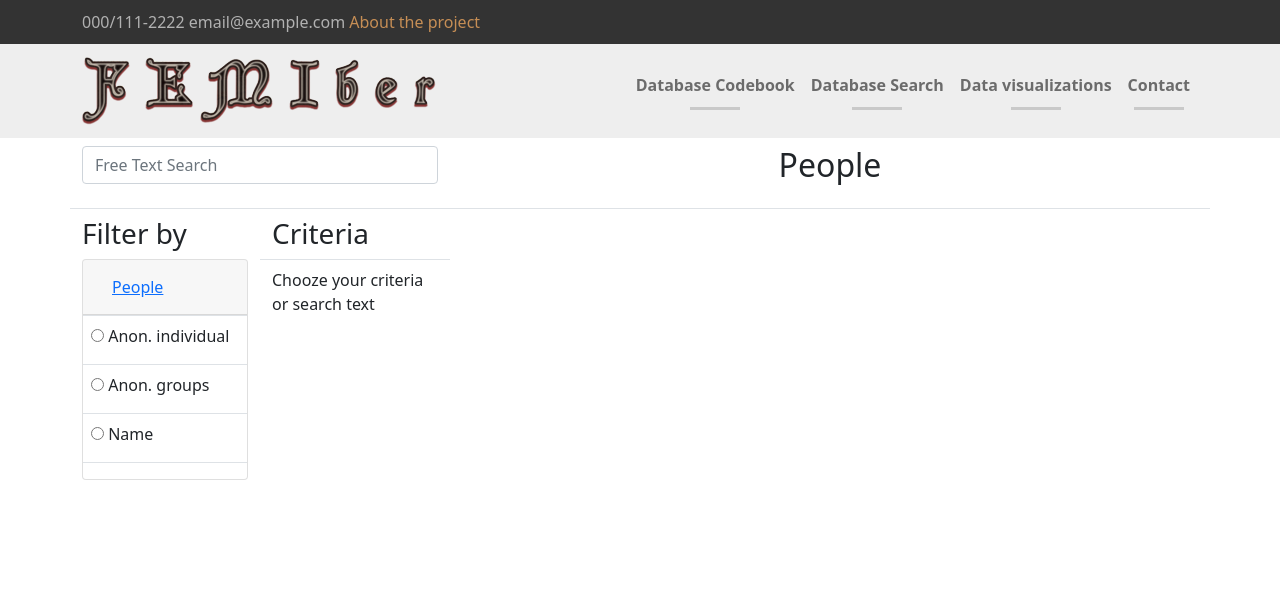
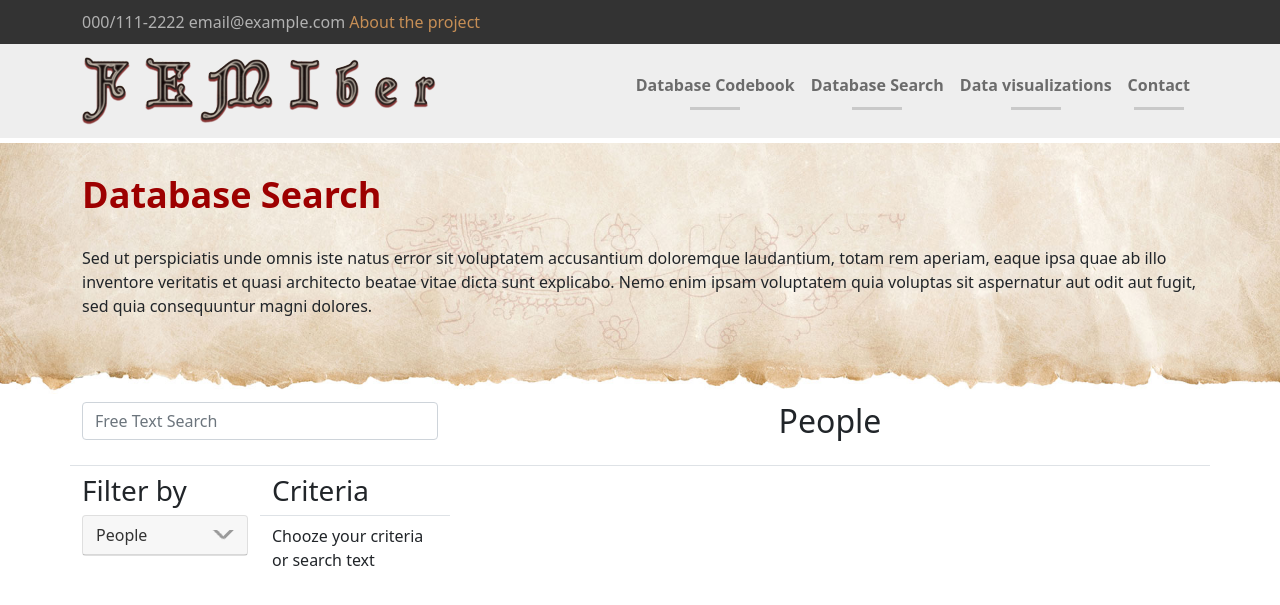
Before and after one commit to miiihaaas/Femiber, a Flask app: page / in a window 1280 px wide. Shown: the top 605 px of the page. Run offline with Flask 3, Linux system fonts and the light colour scheme; data that the repository does not hold is empty; some libraries are stand-ins or nearby versions.

Commit message:
Miki-1-3

```diff
--- a/femiber/static/femiber.css
+++ b/femiber/static/femiber.css
@@ -1,8 +1,15 @@
 .top-bar { background-color: #333333; color: #b1b1b1; padding: 10px 0; }
 .top-bar a { color: #c68e55; text-decoration: none; }
 .top-bar a:hover { color: #fe8f1e; }
+header.site-header { border-bottom: 5px solid #fff;}
 nav.navbar { background-color: #eee; }
 nav.navbar .navbar-collapse { flex-grow: unset; }
 nav.navbar .navbar-nav .nav-link { font-weight: 600; position: relative; }
 nav.navbar .navbar-nav .nav-link:after { content: ''; width: 50px; height: 3px; background-color: #c9c9c9; bottom: 0; display: flex; margin: 10px auto 0 auto; }
 nav.navbar .navbar-nav .nav-link.active:after, nav.navbar .navbar-nav .nav-link:hover:after { background-color: #809a3b; }
+.page-title { background-image: url('img/paper-bg-2.jpg'); background-size: cover; background-position: bottom center; background-repeat: repeat-x; padding: 30px 0 60px 0; }
+.page-title h1 { color: #9d0000; font-size:  36px; font-weight: 600; margin-bottom: 30px; }
+.filterby .card-header {padding: 0;}
+.filterby span.btn.btn-link { display: flex; justify-content: space-between; align-items: center; text-align: left; text-decoration: none; color: #333333 }
+.arrow { transition: transform 0.3s ease; }
+.collapsed .arrow { transform: rotateX(180deg);height: fit-content; }
--- a/femiber/templates/home.html
+++ b/femiber/templates/home.html
@@ -12,18 +12,18 @@
 </div>
 <div class="row">
     {% if not filter_search_value %}
-    <div class="col-lg-2">
+    <div class="col-lg-2 filter-box">
         <h3>Filter by</h3>
-        <div id="accordion">
+        <div id="accordion" class="filterby">
             <div class="card">
                 <div class="card-header" id="headingPeople">
                     <h5 class="mb-0">
-                        <button class="btn btn-link" data-toggle="collapse" data-target="#collapsePeople" aria-expanded="true" aria-controls="collapsePeople">
-                            People
-                        </button>
+                        <span class="btn btn-link collapsed" data-toggle="collapse" data-target="#collapsePeople" aria-expanded="true" aria-controls="collapsePeople">
+                            People <img src="../static/img/arrow-up.png" class="arrow">
+                        </span>
                     </h5>
                 </div>
-                <div id="collapsePeople" class="collapse show" aria-labelledby="headingPeople" data-parent="#accordion">
+                <div id="collapsePeople" class="collapse" aria-labelledby="headingPeople" data-parent="#accordion">
                     <div class="body-card">
                         <table class="table">
                             <tbody>
@@ -77,12 +77,12 @@
             <div class="card">
                 <div class="card-header" id="headingKinship">
                     <h5 class="mb-0">
-                        <button class="btn btn-link" data-toggle="collapse" data-target="#collapseKinship" aria-expanded="true" aria-controls="collapseKinship">
-                            Kinship
-                        </button>
+                        <span class="btn btn-link collapsed" data-toggle="collapse" data-target="#collapseKinship" aria-expanded="true" aria-controls="collapseKinship">
+                            Kinship <img src="../static/img/arrow-up.png" class="arrow">
+                        </span>
                     </h5>
                 </div>
-                <div id="collapseKinship" class="collapse show" aria-labelledby="headingKinship" data-parent="#accordion">
+                <div id="collapseKinship" class="collapse" aria-labelledby="headingKinship" data-parent="#accordion">
                     <div class="card-body">
                         <table class="table">
                             <tbody>
@@ -108,12 +108,12 @@
             <div class="card">
                 <div class="card-header" id="headingReligion">
                     <h5 class="mb-0">
-                        <button class="btn btn-link" data-toggle="collapse" data-target="#collapseReligion" aria-expanded="true" aria-controls="collapseReligion">
-                            Religion
-                        </button>
+                        <span class="btn btn-link collapsed" data-toggle="collapse" data-target="#collapseReligion" aria-expanded="true" aria-controls="collapseReligion">
+                            Religion <img src="../static/img/arrow-up.png" class="arrow">
+                        </span>
                     </h5>
                 </div>
-                <div id="collapseReligion" class="collapse show" aria-labelledby="headingReligion" data-parent="#accordion">
+                <div id="collapseReligion" class="collapse" aria-labelledby="headingReligion" data-parent="#accordion">
                     <div class="card-body">
                         <table class="table">
                             <tbody>
@@ -139,12 +139,12 @@
             <div class="card">
                 <div class="card-header" id="headingReligionFlag">
                     <h5 class="mb-0">
-                        <button class="btn btn-link" data-toggle="collapse" data-target="#collapseReligionFlag" aria-expanded="true" aria-controls="collapseReligionFlag">
-                            Religion Flag
-                        </button>
+                        <span class="btn btn-link collapsed" data-toggle="collapse" data-target="#collapseReligionFlag" aria-expanded="true" aria-controls="collapseReligionFlag">
+                            Religion Flag <img src="../static/img/arrow-up.png" class="arrow">
+                        </span>
                     </h5>
                 </div>
-                <div id="collapseReligionFlag" class="collapse show" aria-labelledby="headingReligionFlag" data-parent="#accordion">
+                <div id="collapseReligionFlag" class="collapse" aria-labelledby="headingReligionFlag" data-parent="#accordion">
                     <div class="card-body">
                         <table class="table">
                             <tbody>
@@ -170,12 +170,12 @@
             <div class="card">
                 <div class="card-header" id="headingTraits">
                     <h5 class="mb-0">
-                        <button class="btn btn-link" data-toggle="collapse" data-target="#collapseTraits" aria-expanded="true" aria-controls="collapseTraits">
-                            Traits
-                        </button>
+                        <span class="btn btn-link collapsed" data-toggle="collapse" data-target="#collapseTraits" aria-expanded="true" aria-controls="collapseTraits">
+                            Traits <img src="../static/img/arrow-up.png" class="arrow">
+                        </span>
                     </h5>
                 </div>
-                <div id="collapseTraits" class="collapse show" aria-labelledby="headingTraits" data-parent="#accordion">
+                <div id="collapseTraits" class="collapse" aria-labelledby="headingTraits" data-parent="#accordion">
                     <div class="card-body">
                         <table class="table">
                             <tbody>
@@ -201,12 +201,12 @@
             <div class="card">
                 <div class="card-header" id="headingPartnership">
                     <h5 class="mb-0">
-                        <button class="btn btn-link" data-toggle="collapse" data-target="#collapsePartnership" aria-expanded="true" aria-controls="collapsePartnership">
-                            Marital status (Partnership)
-                        </button>
+                        <span class="btn btn-link collapsed" data-toggle="collapse" data-target="#collapsePartnership" aria-expanded="true" aria-controls="collapsePartnership">
+                            Marital status (Partnership) <img src="../static/img/arrow-up.png" class="arrow">
+                        </span>
                     </h5>
                 </div>
-                <div id="collapsePartnership" class="collapse show" aria-labelledby="headingPartnership" data-parent="#accordion">
+                <div id="collapsePartnership" class="collapse" aria-labelledby="headingPartnership" data-parent="#accordion">
                     <div class="card-body">
                         <table class="table">
                             <tbody>
@@ -232,12 +232,12 @@
             <div class="card">
                 <div class="card-header" id="headingMotherhood">
                     <h5 class="mb-0">
-                        <button class="btn btn-link" data-toggle="collapse" data-target="#collapseMotherhood" aria-expanded="true" aria-controls="collapseMotherhood">
-                            Motherhood
-                        </button>
+                        <span class="btn btn-link collapsed" data-toggle="collapse" data-target="#collapseMotherhood" aria-expanded="true" aria-controls="collapseMotherhood">
+                            Motherhood <img src="../static/img/arrow-up.png" class="arrow">
+                        </span>
                     </h5>
                 </div>
-                <div id="collapseMotherhood" class="collapse show" aria-labelledby="headingMotherhood" data-parent="#accordion">
+                <div id="collapseMotherhood" class="collapse" aria-labelledby="headingMotherhood" data-parent="#accordion">
                     <div class="card-body">
                         <table class="table">
                             <tbody>
@@ -263,12 +263,12 @@
             <div class="card">
                 <div class="card-header" id="headingViolence">
                     <h5 class="mb-0">
-                        <button class="btn btn-link" data-toggle="collapse" data-target="#collapseViolence" aria-expanded="true" aria-controls="collapseViolence">
-                            Violence & Transgression
-                        </button>
+                        <span class="btn btn-link collapsed" data-toggle="collapse" data-target="#collapseViolence" aria-expanded="true" aria-controls="collapseViolence">
+                            Violence & Transgression <img src="../static/img/arrow-up.png" class="arrow">
+                        </span>
                     </h5>
                 </div>
-                <div id="collapseViolence" class="collapse show" aria-labelledby="headingViolence" data-parent="#accordion">
+                <div id="collapseViolence" class="collapse" aria-labelledby="headingViolence" data-parent="#accordion">
                     <div class="card-body">
                         <table class="table">
                             <tbody>
@@ -294,12 +294,12 @@
             <div class="card">
                 <div class="card-header" id="headingPassingAway">
                     <h5 class="mb-0">
-                        <button class="btn btn-link" data-toggle="collapse" data-target="#collapsePassingAway" aria-expanded="true" aria-controls="collapsePassingAway">
-                            Death
-                        </button>
+                        <span class="btn btn-link collapsed" data-toggle="collapse" data-target="#collapsePassingAway" aria-expanded="true" aria-controls="collapsePassingAway">
+                            Death <img src="../static/img/arrow-up.png" class="arrow">
+                        </span>
                     </h5>
                 </div>
-                <div id="collapsePassingAway" class="collapse show" aria-labelledby="headingPassingAway" data-parent="#accordion">
+                <div id="collapsePassingAway" class="collapse" aria-labelledby="headingPassingAway" data-parent="#accordion">
                     <div class="card-body">
                         <table class="table">
                             <tbody>
--- a/femiber/templates/layout.html
+++ b/femiber/templates/layout.html
@@ -61,10 +61,16 @@
             </nav>
         </header>
 
-        <div class="">
-
+        <div class="page-title">
+            <div class="container">
+                <h1>Database Search</h1>
+                <p>
+                    Sed ut perspiciatis unde omnis iste natus error sit voluptatem accusantium doloremque laudantium, totam rem aperiam, eaque ipsa quae ab illo
+                    inventore veritatis et quasi architecto beatae vitae dicta sunt explicabo. Nemo enim ipsam voluptatem quia voluptas sit aspernatur aut odit aut fugit,
+                    sed quia consequuntur magni dolores.
+                </p>
+            </div>
         </div>
-
         <div class="wrapper d-flex align-items-stretch">
         <main role="main" class="container">
             <div class="row">
```
Also changed, not shown: femiber/static/img/arrow-down.png (added), femiber/static/img/arrow-up.png (added), femiber/static/img/paper-bg-2.jpg (added), femiber/static/img/paper-bg.jpg (added).
